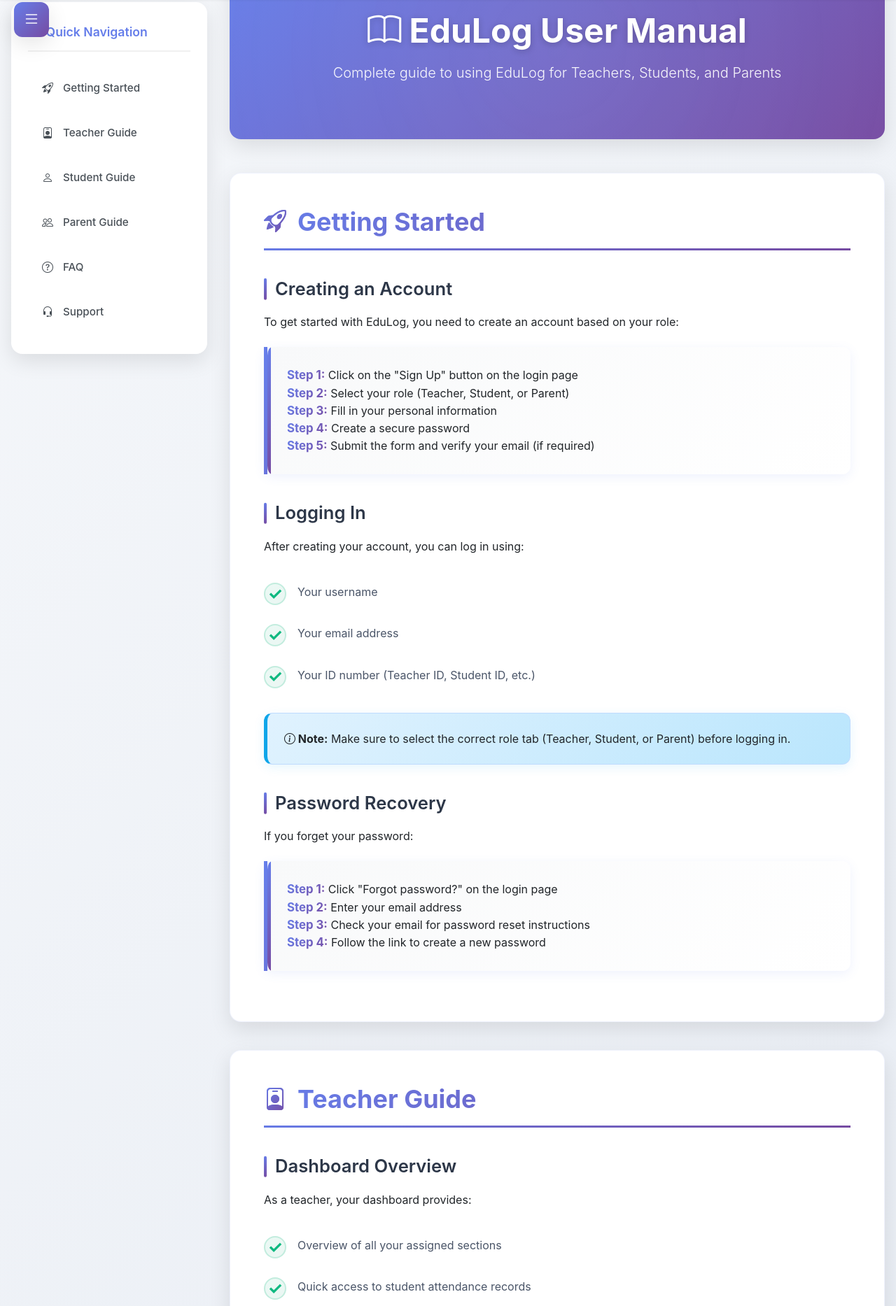
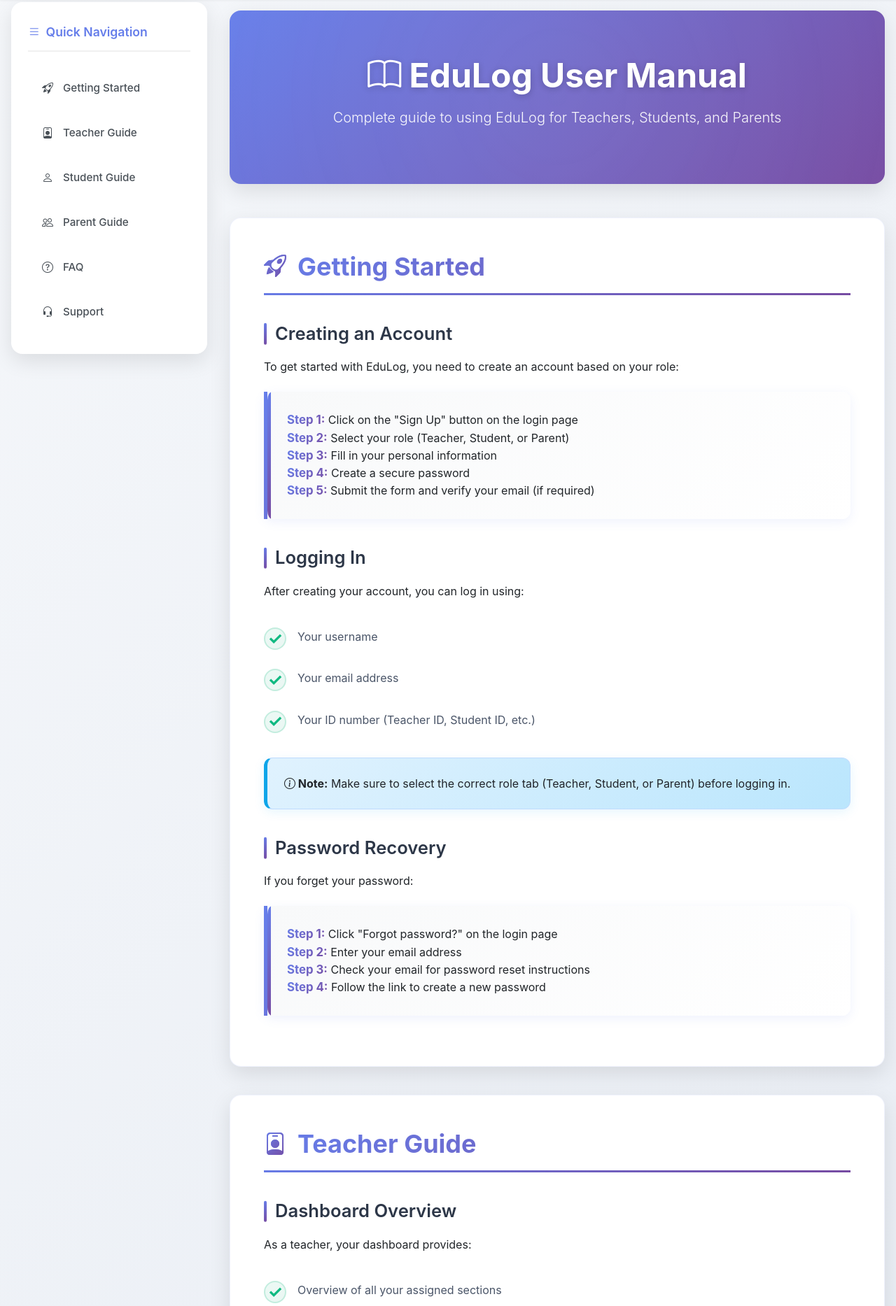
Before and after one commit to ramisys/ADS-EduLog, a Django app: template core/templates/user_manual.html in a window 1280 px wide. Shown: the part 81-1948 px from the top of the page at 70% size. Run offline with Django 3.2, Linux system fonts and the light colour scheme; the template is opened without the code that fills it, so the values that code supplies are empty.

Commit message:
Remove collapsible functionality from user manual navigation

```diff
--- a/core/templates/user_manual.html
+++ b/core/templates/user_manual.html
@@ -29,13 +29,11 @@
         position: relative;
     }
 
-    .manual-wrapper.nav-hidden .manual-container {
-        margin-left: 0;
-    }
 
     .manual-container {
         flex: 1;
         min-width: 0; /* Prevents flex item from overflowing */
+        padding-top: 4rem;
     }
 
     .manual-header {
@@ -83,33 +81,6 @@
         font-weight: 300;
     }
 
-    .nav-toggle-btn {
-        position: fixed;
-        top: 84px; /* 64px navbar height + 20px margin */
-        left: 20px;
-        z-index: 1001;
-        background: var(--primary-gradient);
-        color: white;
-        border: none;
-        width: 50px;
-        height: 50px;
-        border-radius: 12px;
-        display: flex;
-        align-items: center;
-        justify-content: center;
-        cursor: pointer;
-        box-shadow: var(--card-shadow);
-        transition: var(--transition);
-    }
-
-    .nav-toggle-btn:hover {
-        transform: scale(1.1);
-        box-shadow: var(--card-shadow-hover);
-    }
-
-    .nav-toggle-btn i {
-        font-size: 1.5rem;
-    }
 
     .manual-nav {
         background: white;
@@ -127,20 +98,6 @@
         transition: var(--transition);
     }
 
-    .manual-nav.hidden {
-        transform: translateX(-100%);
-        opacity: 0;
-        pointer-events: none;
-    }
-
-    @media (min-width: 1025px) {
-        .manual-nav.hidden {
-            width: 0;
-            padding: 0;
-            margin: 0;
-            overflow: hidden;
-        }
-    }
 
     .manual-nav::-webkit-scrollbar {
         width: 6px;
@@ -432,71 +389,12 @@
         font-size: 1.5rem;
     }
 
-    /* Overlay for mobile */
-    .nav-overlay {
-        display: none;
-        position: fixed;
-        top: 64px; /* Start below navbar */
-        left: 0;
-        width: 100%;
-        height: calc(100% - 64px); /* Full height minus navbar */
-        background: rgba(0, 0, 0, 0.5);
-        z-index: 99;
-        opacity: 0;
-        transition: opacity 0.3s ease;
-    }
-
-    .nav-overlay.active {
-        display: block;
-        opacity: 1;
-    }
 
     /* Responsive Design */
     @media (max-width: 1024px) {
-        .nav-toggle-btn {
-            top: 84px; /* Keep below navbar on mobile too */
-        }
-
         .manual-nav {
-            position: fixed;
-            top: 64px; /* Start below navbar */
-            left: 0;
-            height: calc(100vh - 64px); /* Full height minus navbar */
-            width: 280px;
-            max-height: calc(100vh - 64px);
-            border-radius: 0;
-            z-index: 1000;
-            transform: translateX(-100%);
-            transition: transform 0.3s ease;
-        }
-
-        .manual-nav:not(.hidden) {
-            transform: translateX(0);
-        }
-
-        .manual-nav.hidden {
-            transform: translateX(-100%);
-        }
-
-        .manual-wrapper {
-            flex-direction: row;
-        }
-    }
-
-    @media (min-width: 1025px) {
-        .nav-toggle-btn {
-            display: flex;
-        }
-
-        .nav-overlay {
-            display: none !important;
-        }
-
-        .manual-nav.hidden {
-            width: 0;
-            padding: 0;
-            margin: 0;
-            overflow: hidden;
+            position: sticky;
+            top: 84px;
         }
     }
 
@@ -559,14 +457,6 @@
 {% endblock %}
 
 {% block content %}
-<!-- Hamburger Toggle Button -->
-<button class="nav-toggle-btn" id="navToggleBtn" aria-label="Toggle navigation">
-    <i class="bi bi-list" id="navToggleIcon"></i>
-</button>
-
-<!-- Overlay for mobile -->
-<div class="nav-overlay" id="navOverlay"></div>
-
 <div class="manual-wrapper" id="manualWrapper">
     <!-- Side Navigation -->
     <nav class="manual-nav" id="manualNav">
@@ -956,40 +846,7 @@
 
 {% block extra_js %}
 <script>
-    // Toggle sidebar navigation
-    const navToggleBtn = document.getElementById('navToggleBtn');
-    const navToggleIcon = document.getElementById('navToggleIcon');
     const manualNav = document.getElementById('manualNav');
-    const navOverlay = document.getElementById('navOverlay');
-    const manualWrapper = document.getElementById('manualWrapper');
-
-    function toggleNav() {
-        manualNav.classList.toggle('hidden');
-        navOverlay.classList.toggle('active');
-
-        // Change icon
-        if (manualNav.classList.contains('hidden')) {
-            navToggleIcon.className = 'bi bi-list';
-        } else {
-            navToggleIcon.className = 'bi bi-x-lg';
-        }
-    }
-
-    navToggleBtn.addEventListener('click', toggleNav);
-
-    // Close nav when clicking overlay
-    navOverlay.addEventListener('click', toggleNav);
-
-    // Close nav when clicking a nav link (mobile only)
-    if (window.innerWidth <= 1024) {
-        document.querySelectorAll('.manual-nav a').forEach(link => {
-            link.addEventListener('click', function() {
-                if (!manualNav.classList.contains('hidden')) {
-                    toggleNav();
-                }
-            });
-        });
-    }
 
     // Smooth scrolling for navigation links with offset
     document.querySelectorAll('.manual-nav a').forEach(anchor => {
@@ -1066,14 +923,5 @@
     `;
     document.head.appendChild(style);
 
-    // Handle window resize
-    window.addEventListener('resize', function() {
-        if (window.innerWidth > 1024) {
-            // Desktop: always show nav, remove overlay
-            manualNav.classList.remove('hidden');
-            navOverlay.classList.remove('active');
-            navToggleIcon.className = 'bi bi-list';
-        }
-    });
 </script>
 {% endblock %}
```
